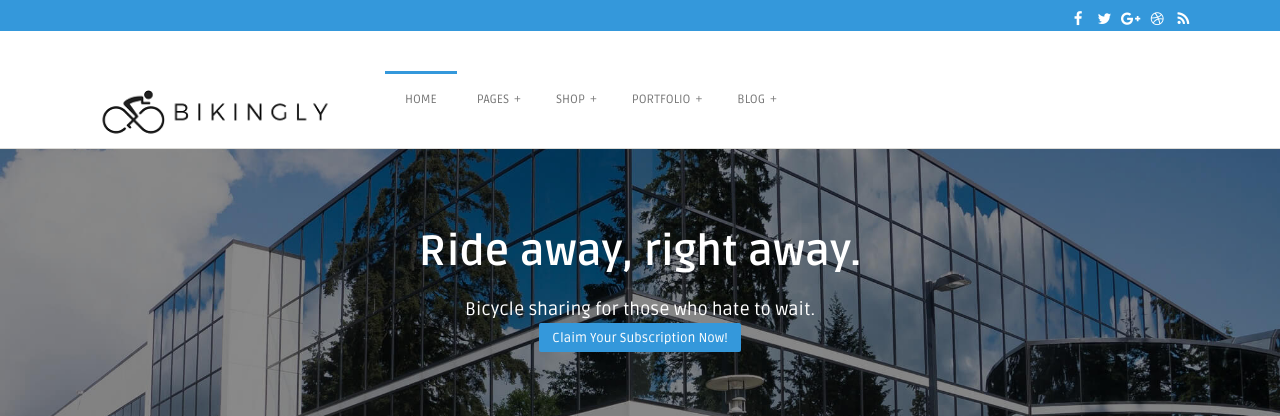
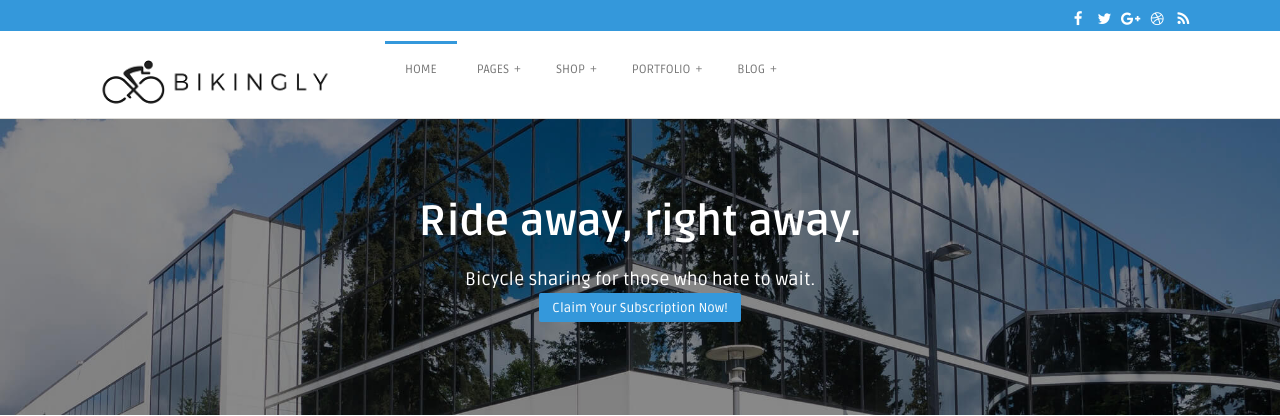
Before and after one commit to jigar-kapadia/bikingly-new, a PHP site: page /index.html in a window 1280 px wide. Shown: the top 416 px of the page. Run offline with PHP 8.4, Linux system fonts and the light colour scheme.

Commit message:
Update style.css

```diff
--- a/css/style.css
+++ b/css/style.css
@@ -705,7 +705,7 @@ body.nobg .section1 {
 }
 
 .site-header {
-  padding: 40px 0 0;
+  padding: 10px 0 0;
 }
 
 .header-image .title-area {
```
